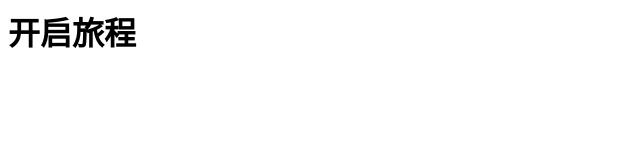
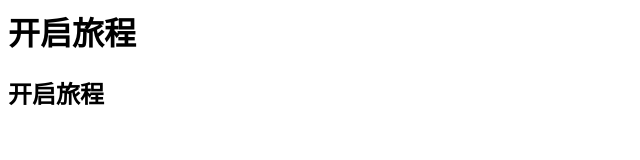
Before and after one commit to gggg99329/mico_weixin, a plain HTML site: page index.html in a window 1280 px wide. Shown: the whole page, without its empty margins (0-640 px from the left). Drawn offline with Linux system fonts and the light colour scheme.

Commit message:
Update index.html

```diff
--- a/index.html
+++ b/index.html
@@ -1,7 +1,7 @@
 </script>
 </head>
-<body ng-controller="MyCtrl">
-  <ion-header-bar class="bar-positive">
+<body>
   <h1 class="title">开启旅程</h1>
+  <h2 class="title">开启旅程</h2>
 </body>
 </html>
```
